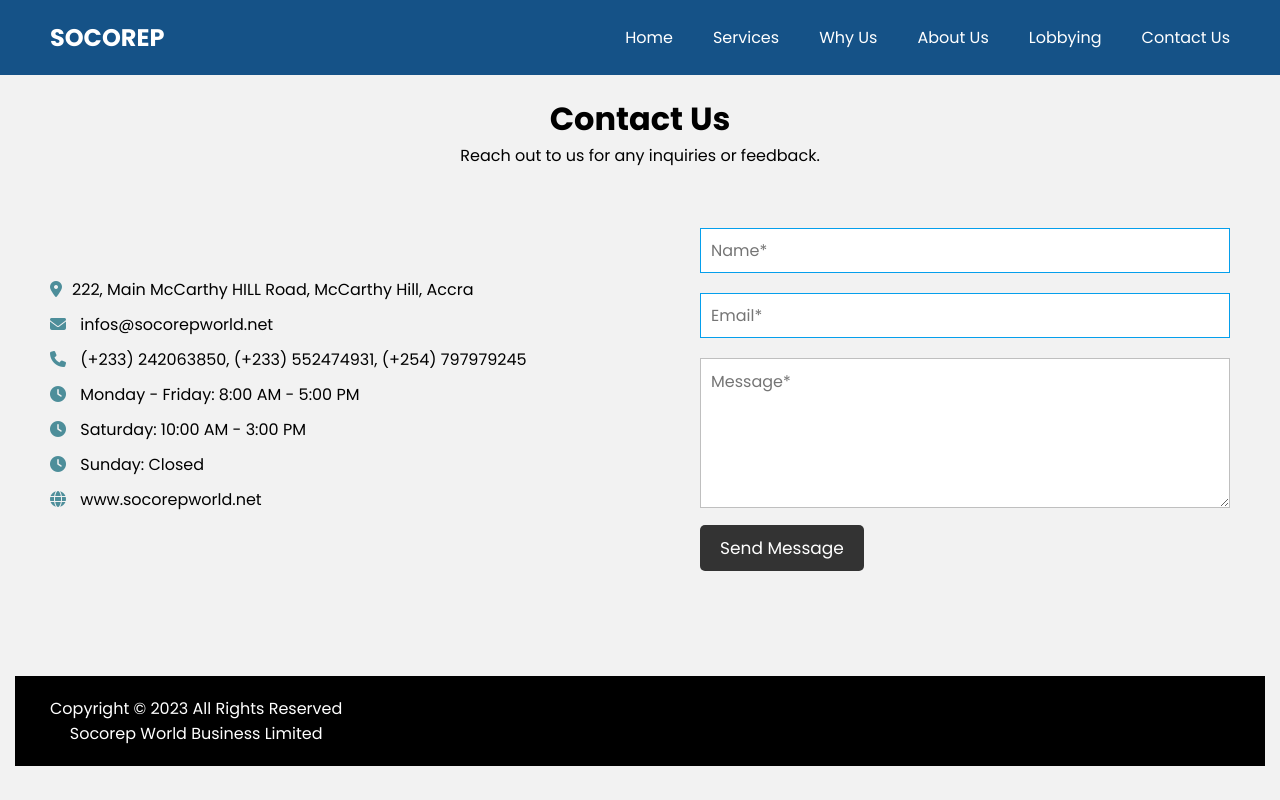
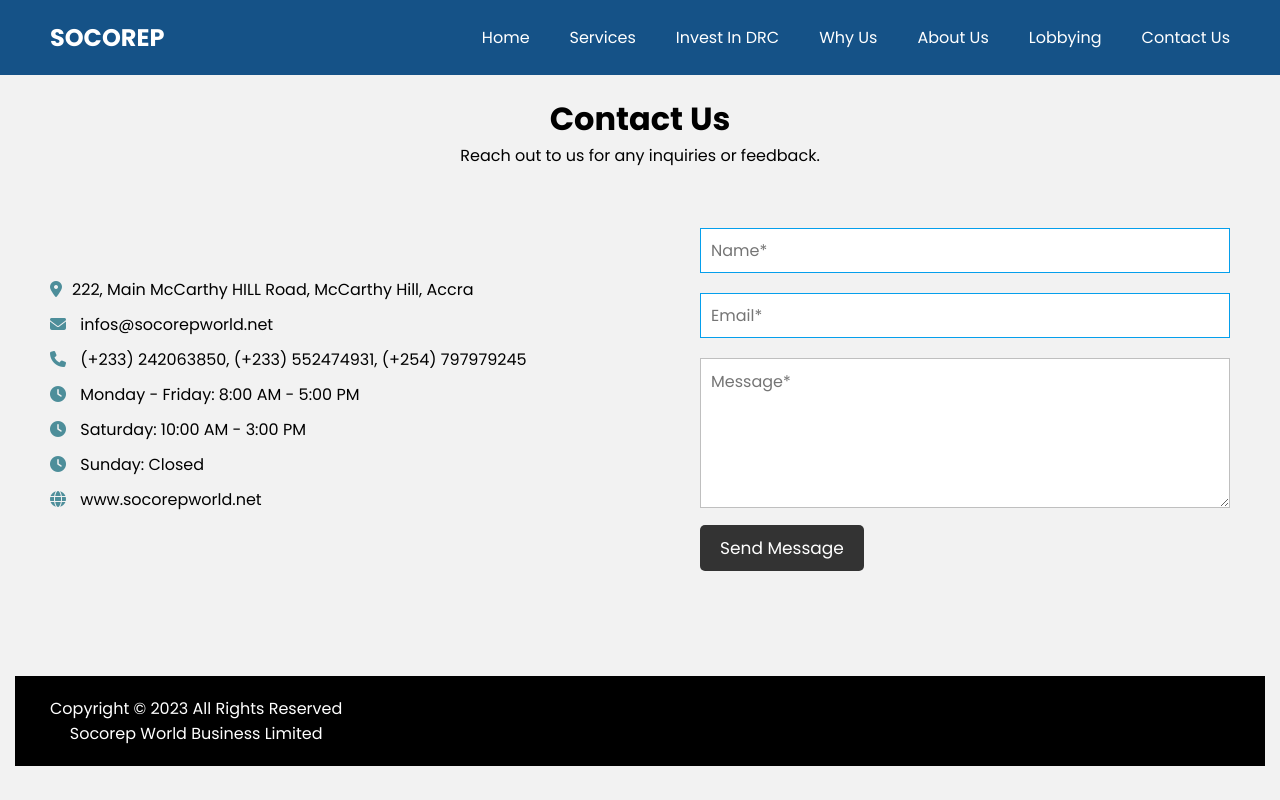
Before and after one commit to johnnykall/Socorep-website, a plain HTML site: page contact us.html in a window 1280 px wide. Drawn offline with Linux system fonts and the light colour scheme.

Commit message:
Update contact us.html
New Changes

```diff
--- a/contact us.html
+++ b/contact us.html
@@ -22,6 +22,7 @@
           <ul class="all-links">
             <li><a href="index.html">Home</a></li>
             <li><a href="services.html">Services</a></li>
+              <li><a href="invest in drc.html">Invest In DRC</a></li>
             <li><a href="why us.html">Why Us</a></li>
             <li><a href="about us.html">About Us</a></li>
             <li><a href="lobbying.html">Lobbying</a></li>
```
